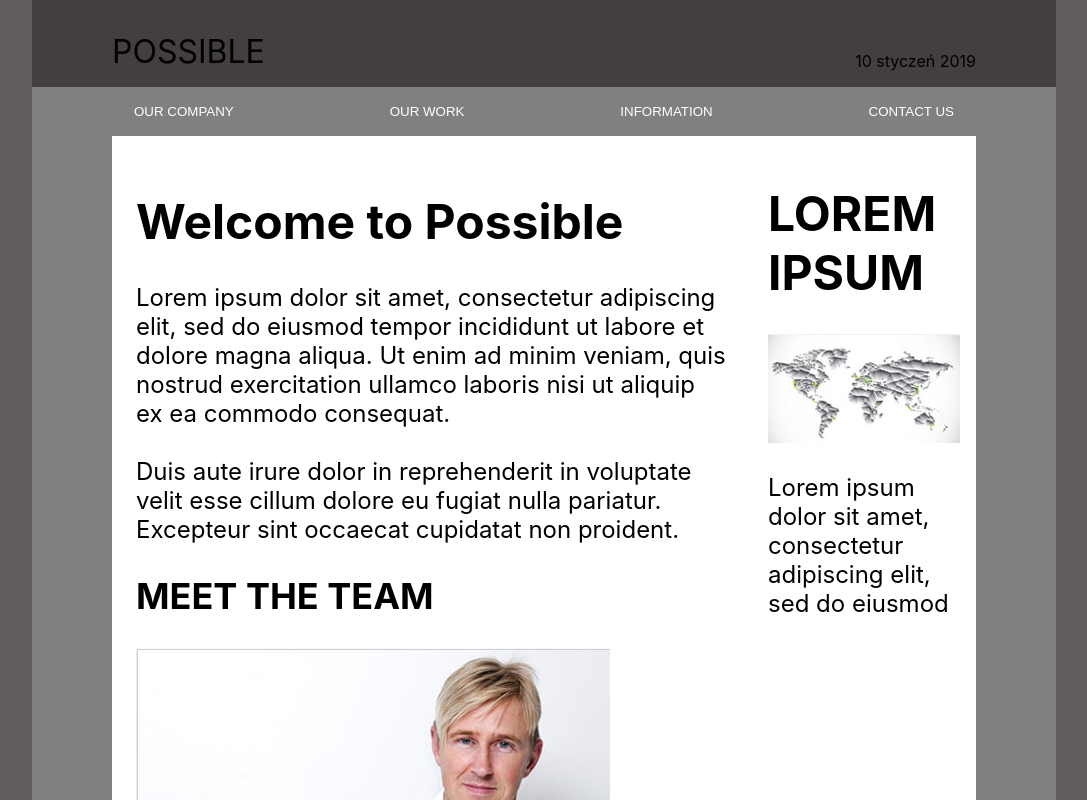
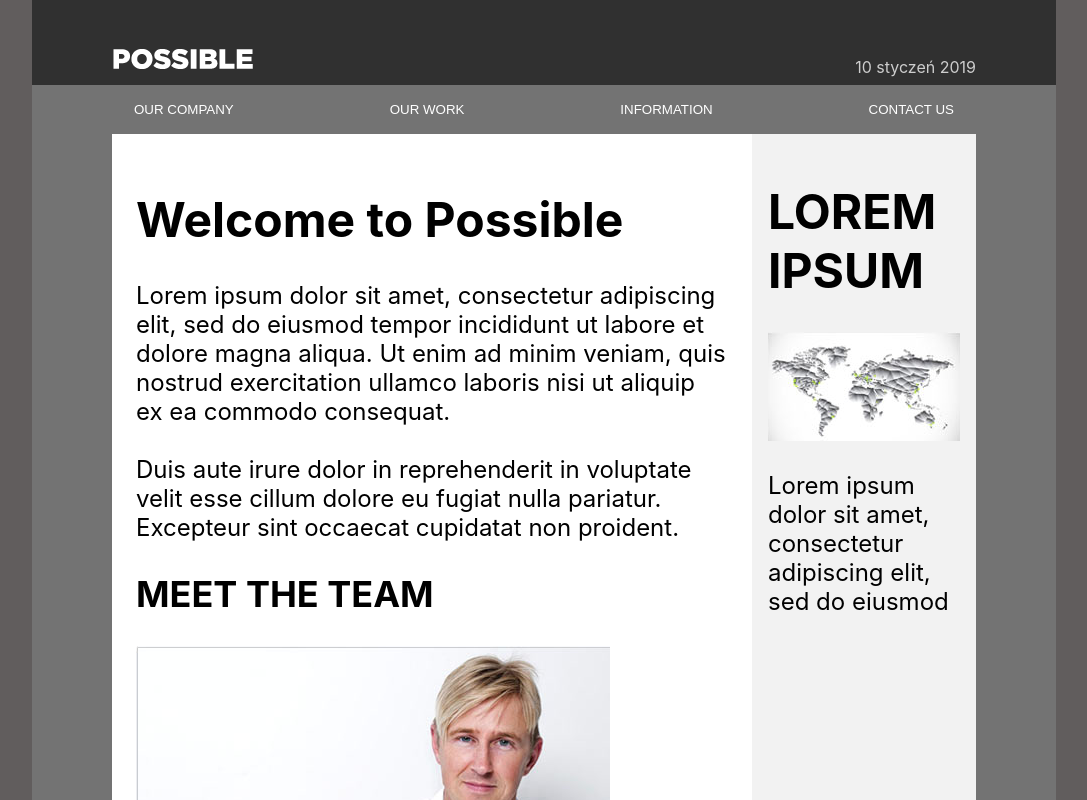
Before and after one commit to Olendroza/possible, a React (Create React App) app: page / in a window 1280 px wide. Shown: the top 800 px of the page, without its empty margins (96-1183 px from the left). Built offline with nearby package versions, Linux system fonts and the light colour scheme.

Commit message:
added logo and right colors

```diff
--- a/src/App.css
+++ b/src/App.css
@@ -7,15 +7,16 @@ display: flex;
 justify-content: center;
 }
 .content{
-  background: grey;
+  background: #737373;
   width: 1024px;
   align-self: center;
 }
 header{
 width: 1024px;
-background: rgb(68, 63, 63);
+background: #303030;
 }
 .header_content{
+padding-top: 32px;
 margin-left: 80px;
 margin-right: 80px;
 display: flex;
@@ -25,13 +26,12 @@ align-items: flex-end;
 
 }
 .header_title{
-  font-size: 200%;
-  margin-bottom: 0px;
-  padding-bottom: 16px;
+  margin-bottom: 8px;
 }
 .header_date{
-  margin-bottom: 0px;
-  padding-bottom: 16px;
+  color:#CDCDCD;
+  margin-bottom: 8px;
+
 }
 .hero_top_bar_button{
   color: white;
@@ -66,6 +66,7 @@ padding: 16px;
 }
 .hero_sidebar{
   padding: 16px;
+  background: #F2F2F2;
 
 }
 nav{
--- a/src/App.js
+++ b/src/App.js
@@ -1,6 +1,7 @@
 import React from 'react';
 import map from './img/map.png';
 import meetTheTeam from './img/meettheteam.png'
+import logo from './img/logo.png'
 import './App.css';
 
 function App() {
@@ -9,7 +10,7 @@ function App() {
       <div className='content'>
       <header className='header'>
         <div className='header_content'>
-          <p className='header_title'> POSSIBLE </p>
+          <p className='header_title'> <img src={logo}/> </p>
           <p className='header_date'> 10 styczeń 2019</p>
         </div>
       </header>
```
Also changed, not shown: src/img/logo.png (added).
